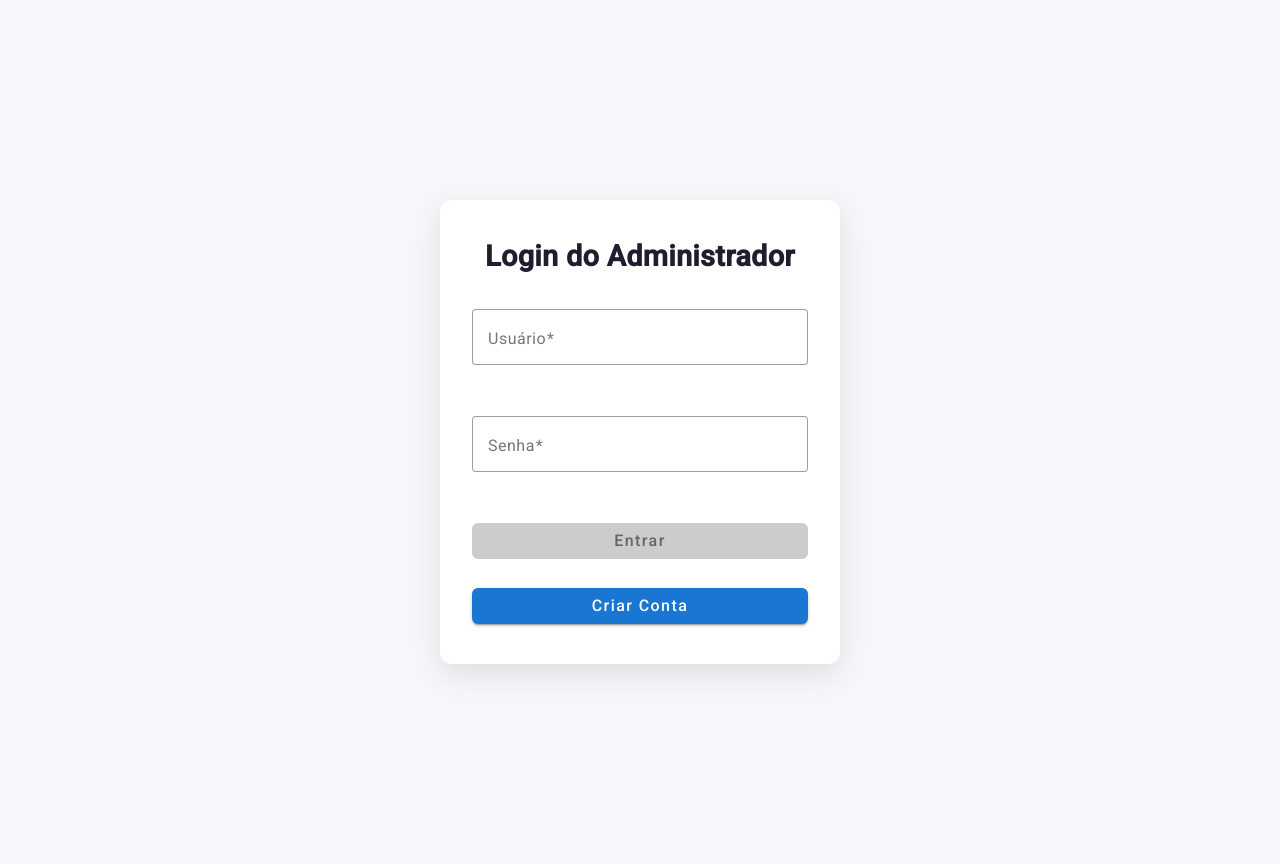
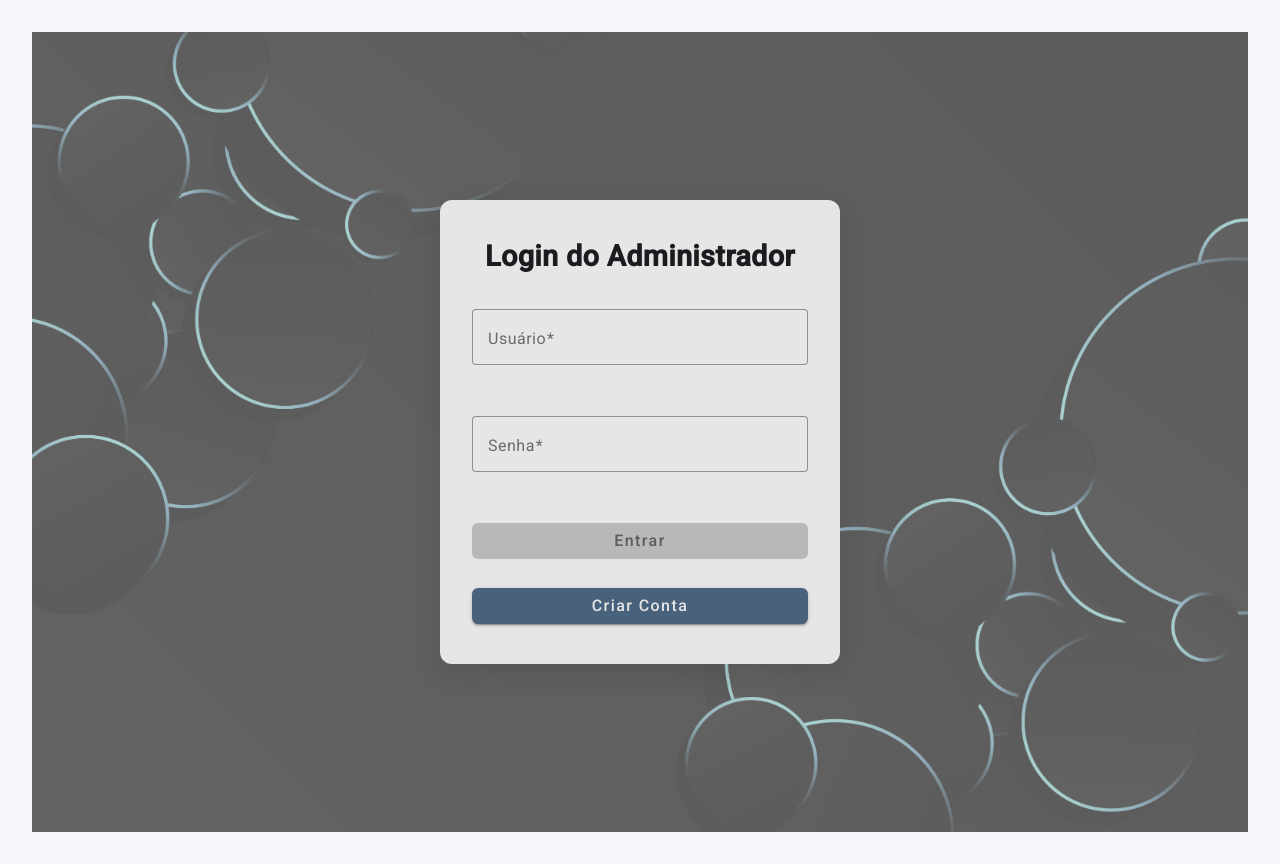
Before and after one commit to HadesKerbecs/Projeto_WhatsApp, an Angular app in the folder painel-produtos/: page /login in a window 1280 px wide. Built offline with nearby package versions, Linux system fonts and the light colour scheme.

Commit message:
Testando fundo

```diff
--- a/painel-produtos/src/app/components/login/login.scss
+++ b/painel-produtos/src/app/components/login/login.scss
@@ -3,7 +3,20 @@
   justify-content: center;
   align-items: center;
   min-height: 100vh; // Centraliza verticalmente apenas no login
-  background: #f5f7fa;
+  background-image: url('../../../../public/assets/Fundodelogin.jpg');
+  background-size: cover;
+  background-position: center;
+  background-repeat: no-repeat;
+  filter: grayscale(70%) brightness(0.9);
+  position: relative;
+}
+
+.login-wrapper::before {
+  content: '';
+  position: absolute;
+  inset: 0;
+  background: rgba(255, 255, 255, 0.4); // camada esbranquiçada translúcida
+  z-index: 1;
 }
 
 .login-container {
@@ -18,6 +31,7 @@
   align-items: center;
   gap: 1.8rem;
   box-sizing: border-box;
+  z-index: 2;
 }
 
 .login-container h2 {
```
Also changed, not shown: painel-produtos/public/assets/Fundodelogin.jpg (added), painel-produtos/public/assets/fundoLogin.jpg (added).
